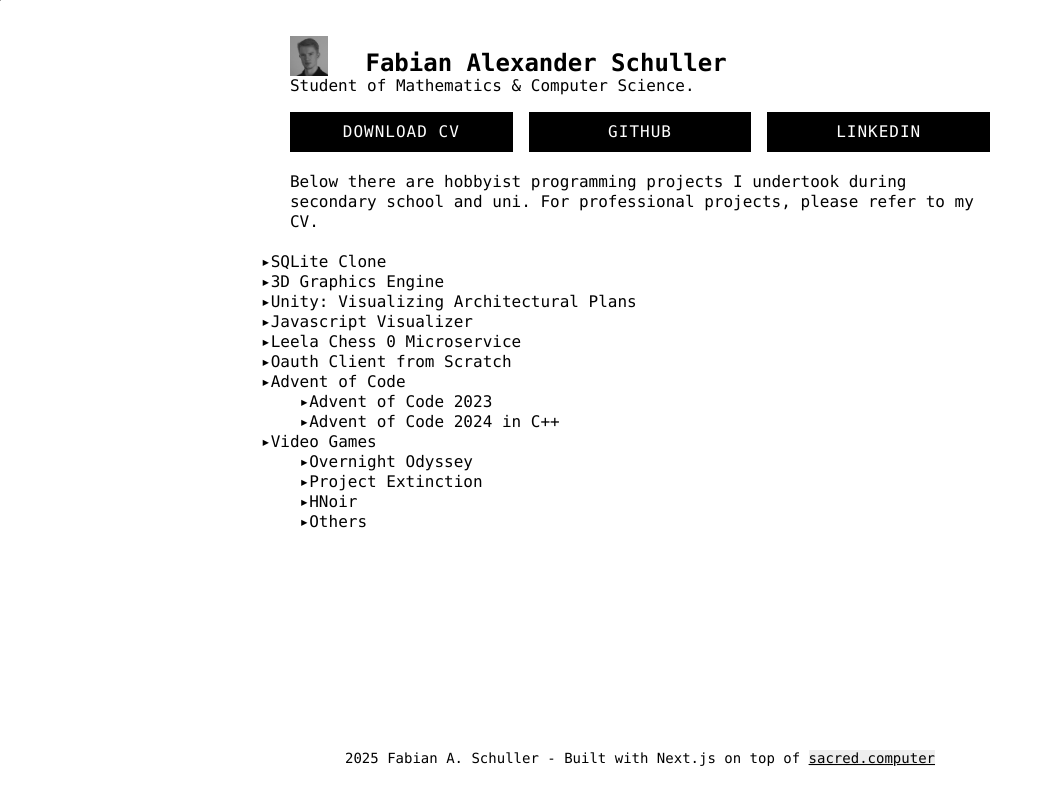
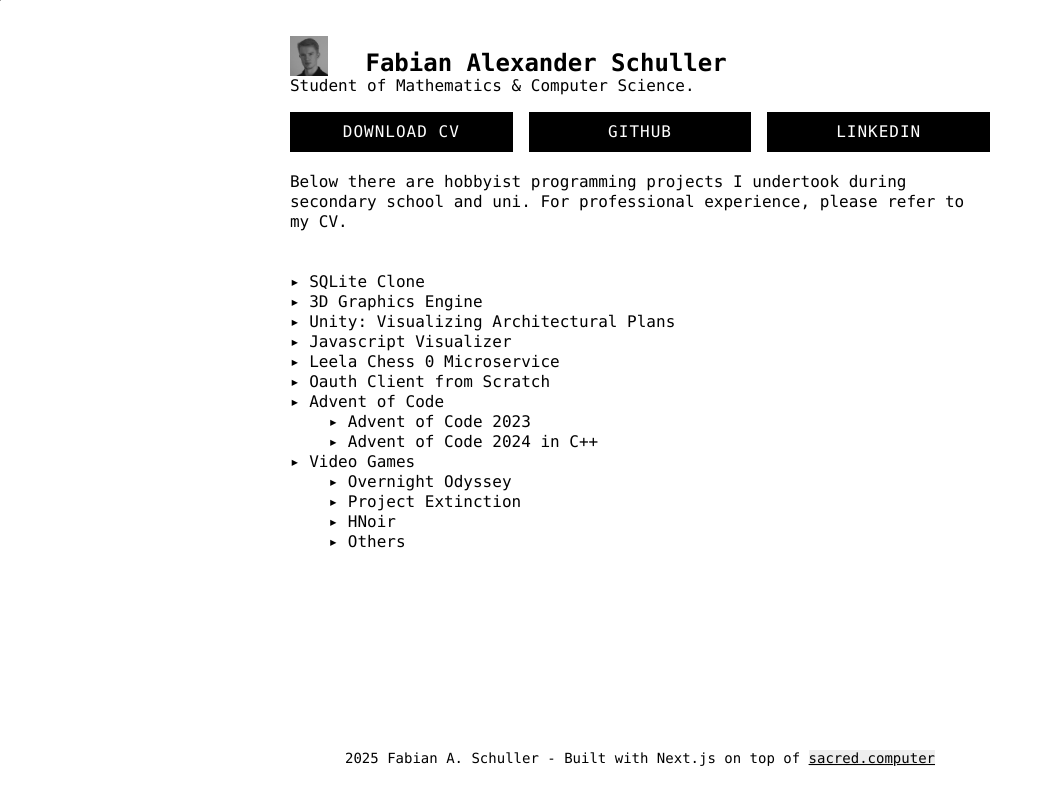
Before and after one commit to fabsch225/fabsch225.github.io, a Next.js app: page / in a window 1280 px wide. Shown: the whole page, without its empty margins (0-1053 px from the left). Built offline with nearby package versions, Linux system fonts and the light colour scheme; a web font is replaced by a local one.

Commit message:
layout fix

```diff
--- a/app/page.tsx
+++ b/app/page.tsx
@@ -134,8 +134,9 @@ export default function Portfolio() {
             </Button>
           </ButtonStack>
         </Row>
-        <Row><br/><Text>Below there are hobbyist programming projects I undertook during secondary school and uni. For professional projects, please refer to my CV.</Text></Row>
+        <Row><br/><Text>Below there are hobbyist programming projects I undertook during secondary school and uni. For professional experience, please refer to my CV.</Text></Row>
       </Grid>
+      <Grid>
       {openAccordions >= 2 && (
         <Button
           id="close-all-button"
@@ -155,19 +156,18 @@ export default function Portfolio() {
           Close All
         </Button>
       )}
-      <ul>
         <Accordion title="SQLite Clone">
           <ProjectCard
             title="SQLite Clone"
             githubLink="https://github.com/fabsch225/rustql"
           >
-            During a Course on Databases, I got interested in the "internals" of
+            <p>During a Course on Databases, I got interested in the "internals" of
             relational databases, like query-planning and
             transaction-management. Therefore I started implementing a
             rudimentary SQLite-clone in Rust. The database supports CRUD queries
             and transactions, indices, views and permanent storage on disk. The architecture is strongly inspired by SQLite, for example
             the database is stored in a single file, and the schema is stored in a system-table. <br />
-            Components:
+            Components:</p>
             <br />
             <CodeBlock>
               {`IO in/out
@@ -354,7 +354,7 @@ File on Disk`}
             <p>I used technology like Pygame, p5.js, p5 (java) and the Godot game engine</p>
           </ProjectCard>
         </Accordion>
-      </ul>
+      </Grid>
     </DefaultLayout>
   );
 }
--- a/components/Accordion.module.scss
+++ b/components/Accordion.module.scss
@@ -36,10 +36,3 @@
   scrollbar-width: none;
   transition: all;
 }
-
-
-.active {
-  .title {
-    padding-left: 2ch;
-  }
-}
```
